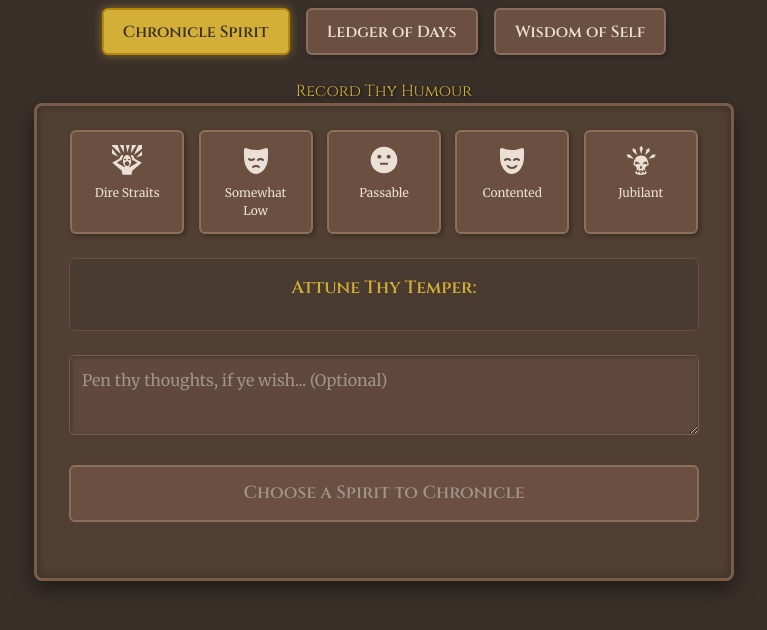
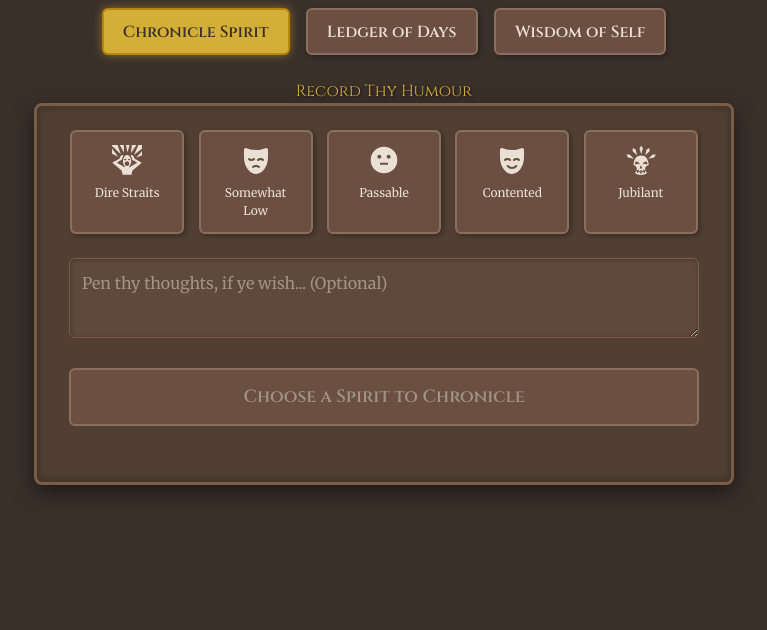
Before and after one commit to bustohash/Mood-Ledger, a plain HTML site: page index.html in a window 1280 px wide. Shown: the whole page, without its empty margins (256-1023 px from the left). Drawn offline with nearby package versions, Linux system fonts and the light colour scheme.

Commit message:
Update index.html

```diff
--- a/index.html
+++ b/index.html
@@ -39,7 +39,7 @@
         <div class="container">
             <div class="mood-selector"></div>
 
-            <div class="subset-feelings-container">
+            <div class="subset-feelings-container" style="display:none;">
                 <h3>Attune Thy Temper:</h3>
                 <div class="subset-feelings"></div>
             </div>
```
